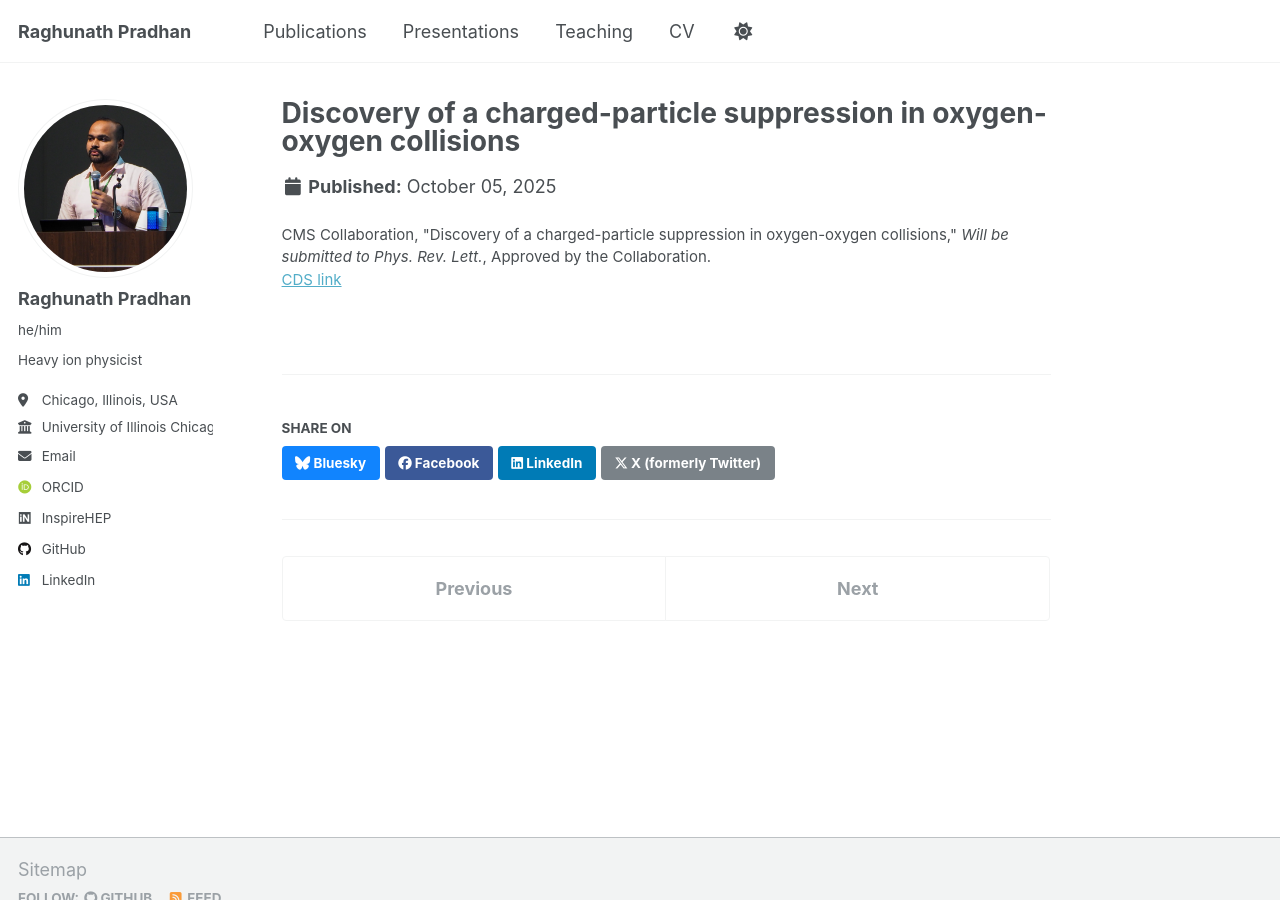
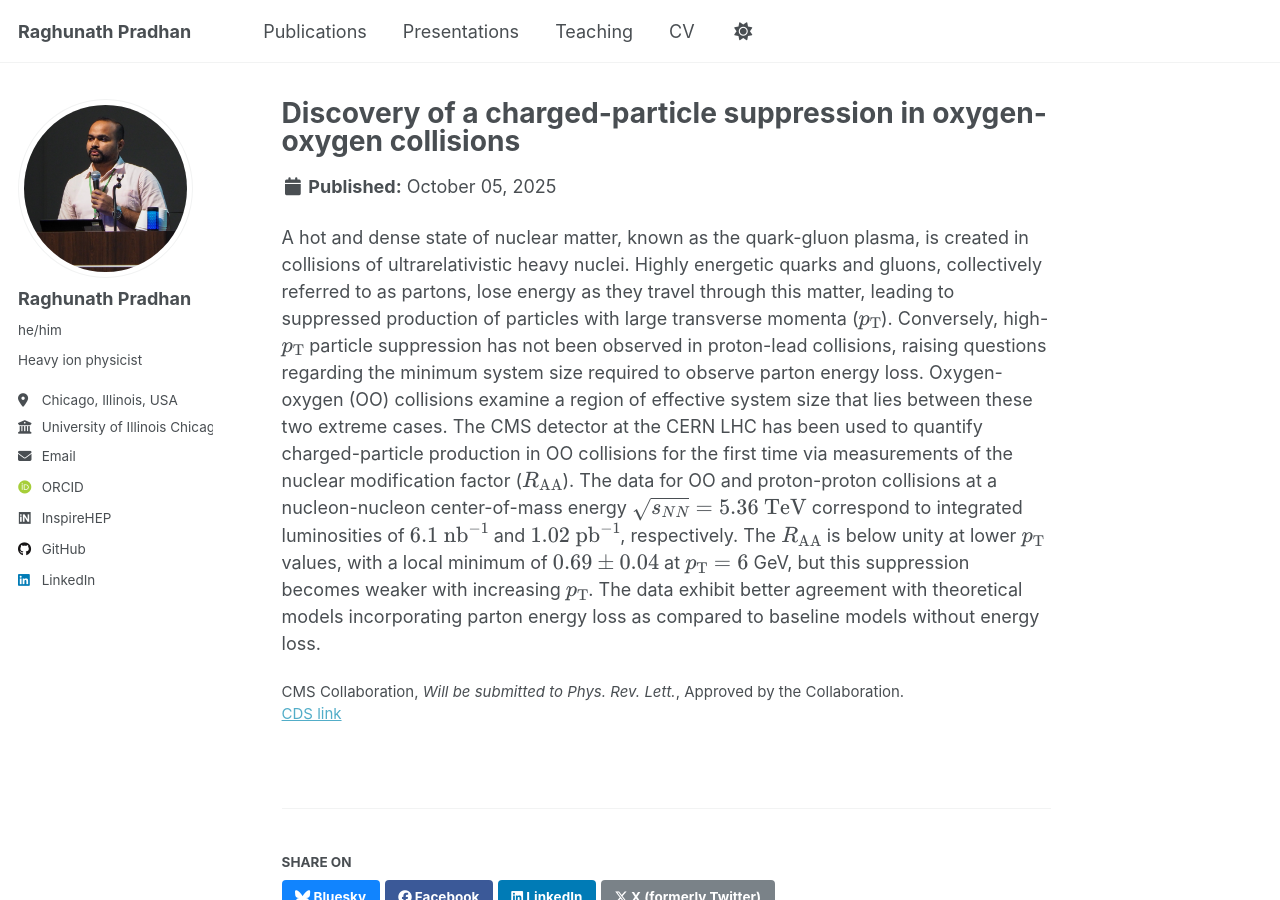
Before and after one commit to RAGHUMATAPITA/RAGHUMATAPITA.github.io, a Jekyll site: the page built from _publications/2025-OORAA.md, in a window 1280 px wide and 900 px high. Built offline with Jekyll 4.4.1, drawn with Linux system fonts in a browser that asks for light colours; some web fonts are replaced; a script that is not in the unit is left out.

Commit message:
updating publications

```diff
--- a/_publications/2025-OORAA.md
+++ b/_publications/2025-OORAA.md
@@ -5,5 +5,6 @@ category: manuscripts
 permalink: /publication/2025-OORAA
 excerpt: 'Discovery of charged-particle suppression in light-ion collisions.'
 bibtexurl: 'https://cds.cern.ch/record/2942002?ln=en'
-citation: 'CMS Collaboration, &quot;Discovery of a charged-particle suppression in oxygen-oxygen collisions,&quot; <i>Will be submitted to Phys. Rev. Lett.</i>, Approved by the Collaboration.'
+citation: 'CMS Collaboration, <i>Will be submitted to Phys. Rev. Lett.</i>, Approved by the Collaboration.'
 ---
+A hot and dense state of nuclear matter, known as the quark-gluon plasma, is created in collisions of ultrarelativistic heavy nuclei.  Highly energetic quarks and gluons, collectively referred to as partons, lose energy as they travel through this matter, leading to suppressed production of particles with large transverse momenta ($$p_{\text{T}}$$).  Conversely, high-$$p_{\text{T}}$$ particle suppression has not been observed in proton-lead collisions, raising questions regarding the minimum system size required to observe parton energy loss.  Oxygen-oxygen (OO) collisions examine a region of effective system size that lies between these two extreme cases.  The CMS detector at the CERN LHC has been used to quantify charged-particle production in OO collisions for the first time via measurements of the nuclear modification factor ($$R_{\text{AA}}$$). The data for OO and proton-proton collisions at a nucleon-nucleon center-of-mass energy $$\sqrt{s_{NN}} = 5.36~\text{TeV}$$ correspond to integrated luminosities of $$6.1~\mathrm{nb}^{-1}$$ and $$1.02~\mathrm{pb}^{-1}$$, respectively.  The $$R_{\text{AA}}$$ is below unity at lower $$p_{\text{T}}$$ values, with a local minimum of $$0.69\pm0.04$$ at $$p_{\text{T}}=6$$ GeV, but this suppression becomes weaker with increasing $$p_{\text{T}}$$.  The data exhibit better agreement with theoretical models incorporating parton energy loss as compared to baseline models without energy loss.
```
Also changed, not shown: _publications/2025-JetAxisPythiaSim.md (+1 -1 lines), _publications/2025-NeNeRAA.md (+2 -1 lines).
